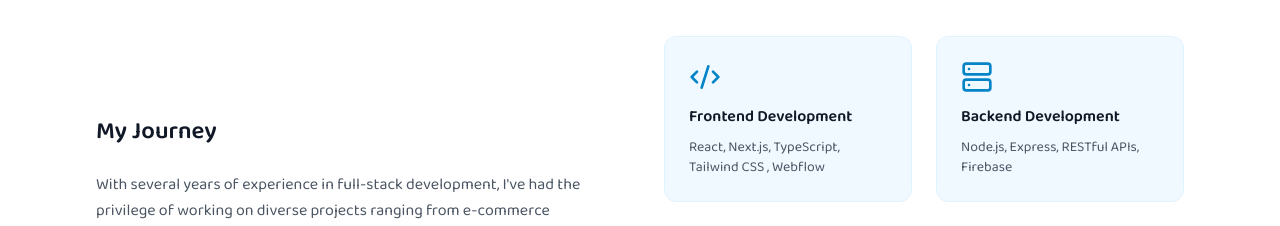
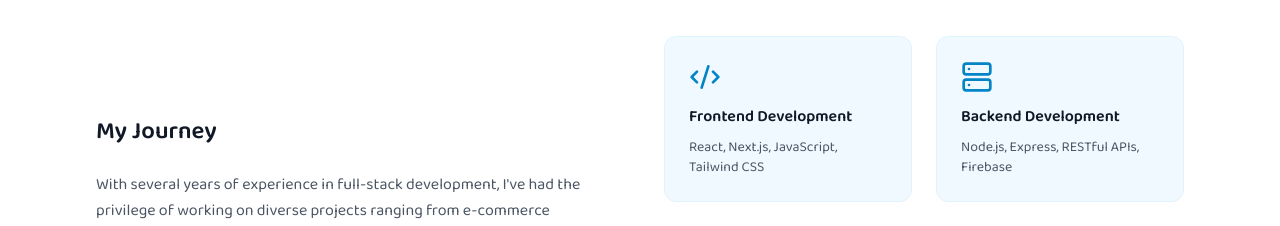
Before and after one commit to gideon211/myporfolio-main, a React (Vite) app: page / in a window 1280 px wide. Shown: the part 860-1086 px from the top of the page. Built offline with nearby package versions, Linux system fonts and the light colour scheme.

Commit message:
frontend skills fixed

```diff
--- a/src/App.tsx
+++ b/src/App.tsx
@@ -101,7 +101,7 @@ function App() {
     {
       name: "Frontend Development",
       icon: Code2,
-      description: "React, Next.js, TypeScript, Tailwind CSS , Webflow",
+      description: "React, Next.js, JavaScript, Tailwind CSS ",
     },
     {
       name: "Backend Development",
```
